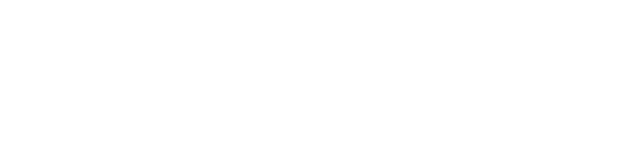
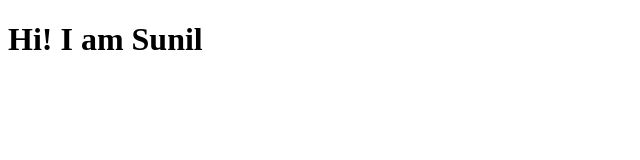
Before and after one commit to Sunil2201/sunilballani-demo-portfolio, a plain HTML site: page index.html in a window 1280 px wide. Shown: the whole page, without its empty margins (0-640 px from the left). Drawn offline with Linux system fonts and the light colour scheme.

Commit message:
refactor: Added some content

```diff
--- a/index.html
+++ b/index.html
@@ -4,9 +4,9 @@
     <meta charset="UTF-8">
     <meta http-equiv="X-UA-Compatible" content="IE=edge">
     <meta name="viewport" content="width=device-width, initial-scale=1.0">
-    <title>Document</title>
+    <title>Portfolio Website</title>
 </head>
 <body>
-
+    <h1>Hi! I am Sunil</h1>
 </body>
 </html>
```
